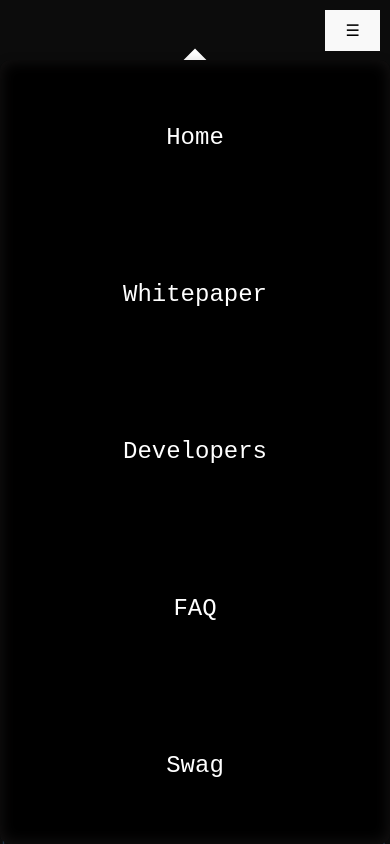
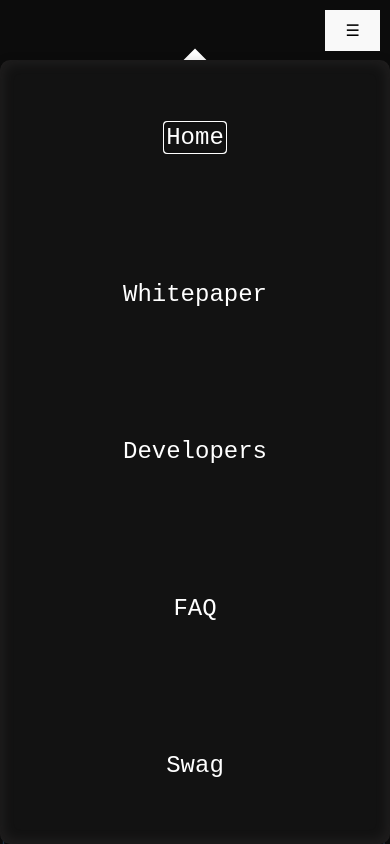
Before and after one commit to fareplay-labs/fare-protocol, a React (Vite) app: page / in a window 390 px wide. Both pictures are taken after a click on the button "Navigation menu". Shown: the top 844 px of the page. Built offline with nearby package versions, Linux system fonts and the light colour scheme; a web font is replaced by a local one.

Commit message:
changed dropdown background color

```diff
--- a/package.json
+++ b/package.json
@@ -11,6 +11,7 @@
   },
   "dependencies": {
     "formik": "^2.4.9",
+    "motion": "^12.29.2",
     "react": "^19.2.0",
     "react-dom": "^19.2.0",
     "react-router-dom": "^7.12.0",
--- a/src/components/navbar/dropdown.tsx
+++ b/src/components/navbar/dropdown.tsx
@@ -1,15 +1,18 @@
 import { useState, useRef, useEffect } from "react";
 import { Link } from "react-router-dom";
 import { LinksData } from "../../data/linksData";
+import { AnimatePresence, motion } from "framer-motion";
 
 export const Dropdown = () => {
   const [open, setOpen] = useState(false);
   const menuRef = useRef<HTMLDivElement>(null);
   const firstLinkRef = useRef<HTMLAnchorElement>(null);
   const lastLinkRef = useRef<HTMLAnchorElement>(null);
+  const triggerButtonRef = useRef<HTMLButtonElement>(null);
 
   // Lock body scroll with useEffect when dropdown is open
   useEffect(() => {
+    const triggerButton = triggerButtonRef.current;
     if (open) {
       document.body.style.overflow = "hidden";
       setTimeout(() => {
@@ -17,9 +20,13 @@ export const Dropdown = () => {
       }, 0);
     } else {
       document.body.style.overflow = "";
+      // Restore focus to trigger button when closing
+      triggerButton?.focus();
     }
     return () => {
       document.body.style.overflow = "";
+      // Restore focus to trigger button if unmounting while closed
+      if (!open) triggerButton?.focus();
     };
   }, [open]);
 
@@ -46,10 +53,21 @@ export const Dropdown = () => {
     }
   };
 
+  const variants = {
+    open: {
+      opacity: 1,
+      scaleY: 1,
+      transformOrigin: "top",
+      transition: { duration: 0.2 },
+    },
+    closed: { opacity: 0, scaleY: 0, transition: { duration: 0.2 } },
+  };
+
   return (
     <>
       <button
         className="dropdown__button"
+        ref={triggerButtonRef}
         onClick={() => setOpen((prev) => !prev)}
         aria-expanded={open}
         aria-haspopup="menu"
@@ -57,8 +75,13 @@ export const Dropdown = () => {
       >
         &#9776;
       </button>
+      <AnimatePresence initial={false}>
         {open && (
-        <div
+          <motion.div
+            initial="closed"
+            animate="open"
+            exit="closed"
+            variants={variants}
             className="dropdown-menu"
             ref={menuRef}
             tabIndex={-1}
@@ -84,8 +107,9 @@ export const Dropdown = () => {
                 {link.name}
               </Link>
             ))}
-        </div>
+          </motion.div>
         )}
+      </AnimatePresence>
     </>
   );
 };
--- a/src/components/navbar/styles.css
+++ b/src/components/navbar/styles.css
@@ -1,3 +1,9 @@
+/* Prevent background scroll when dropdown is open */
+.no-scroll {
+  overflow: hidden !important;
+  position: fixed;
+  width: 100vw;
+}
 .navbar-wrapper {
   width: 100%;
   position: absolute;
@@ -58,7 +64,7 @@ ul li {
   right: 0;
   width: 100%;
   max-width: 100vw;
-  background-color: black;
+  background-color: #121212;
   z-index: 10;
   height: calc(100svh - 60px);
   overflow-y: auto;
```
Also changed, not shown: 2 other files (tests, documents, lock files or other folders). Lines whose indentation alone changed are shown as unchanged.
